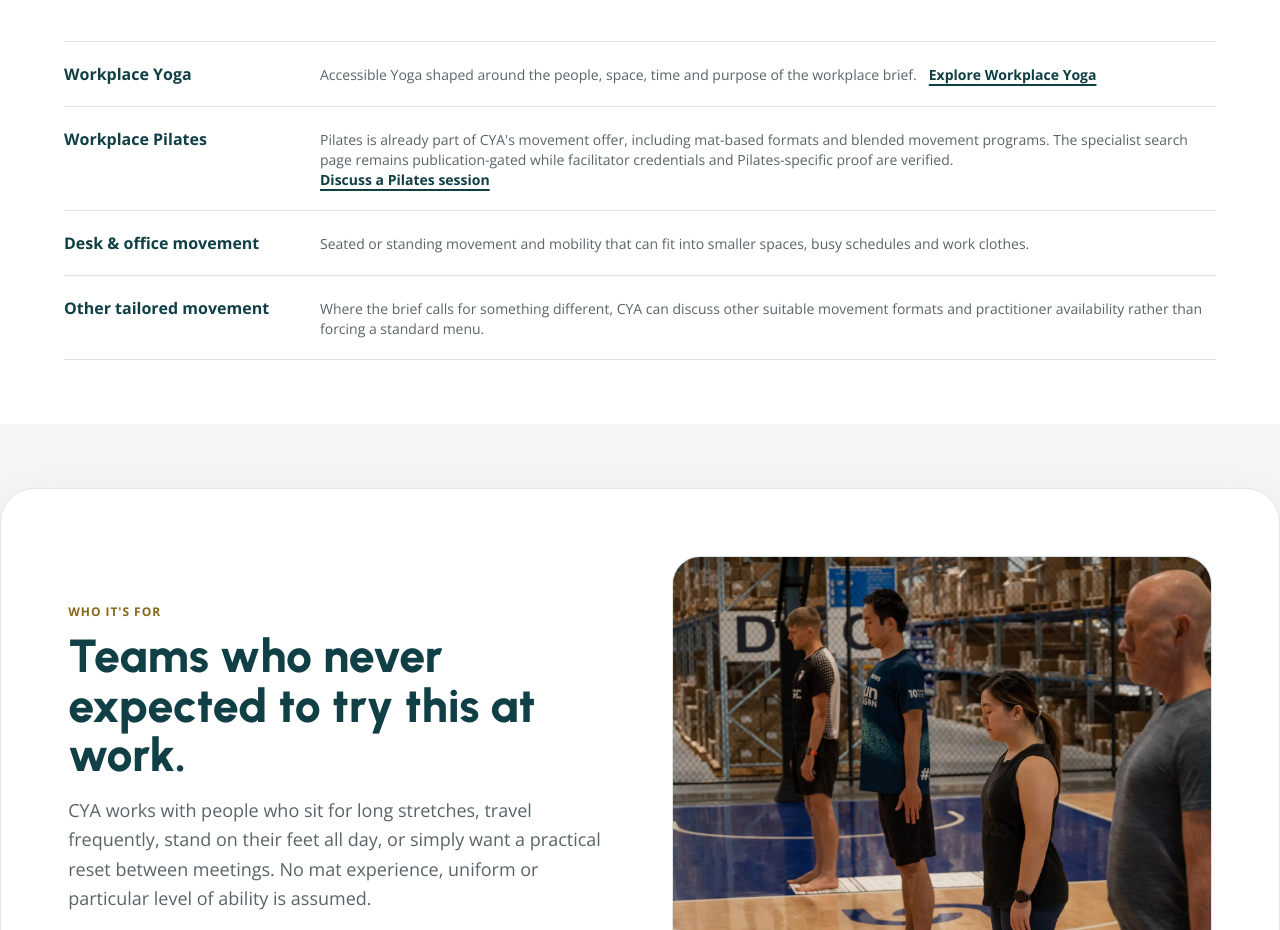
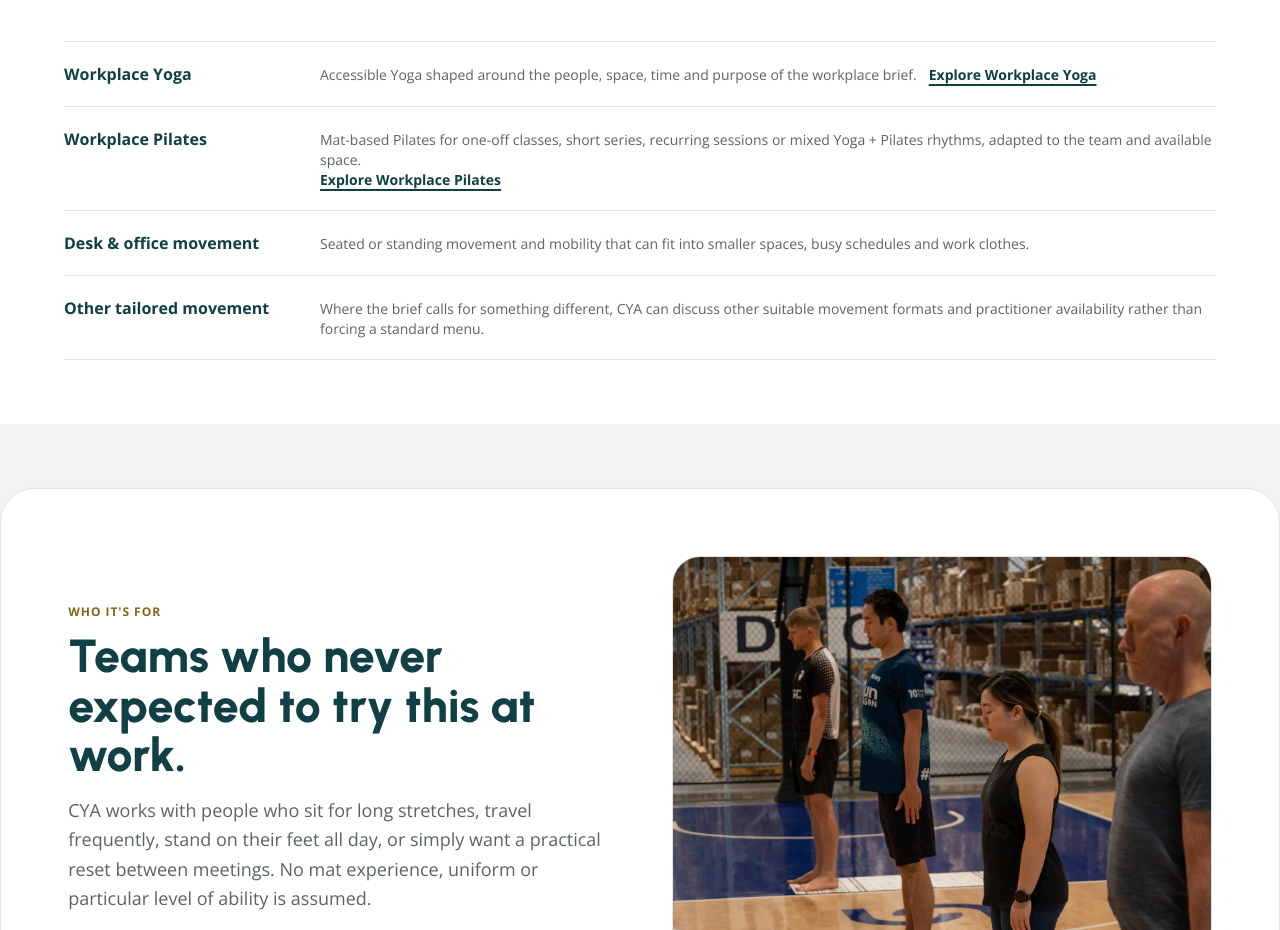
Before and after one commit to glennhammond/cya-website-prototype, a Next.js app: page /movement in a window 1280 px wide. Shown: the part 926-1856 px from the top of the page. Built offline with nearby package versions, Linux system fonts and the light colour scheme.

Commit message:
Phase 11.4: connect Movement hub to qualified Pilates page

```diff
--- a/content/movement.ts
+++ b/content/movement.ts
@@ -21,9 +21,9 @@ export const movementTypes: FeatureItem[] = [
   },
   {
     title: "Workplace Pilates",
-    body: "Pilates is already part of CYA's movement offer, including mat-based formats and blended movement programs. The specialist search page remains publication-gated while facilitator credentials and Pilates-specific proof are verified.",
-    href: "/contact?interest=one-off",
-    cta: "Discuss a Pilates session",
+    body: "Mat-based Pilates for one-off classes, short series, recurring sessions or mixed Yoga + Pilates rhythms, adapted to the team and available space.",
+    href: "/workplace-pilates",
+    cta: "Explore Workplace Pilates",
   },
   {
     title: "Desk & office movement",
```
